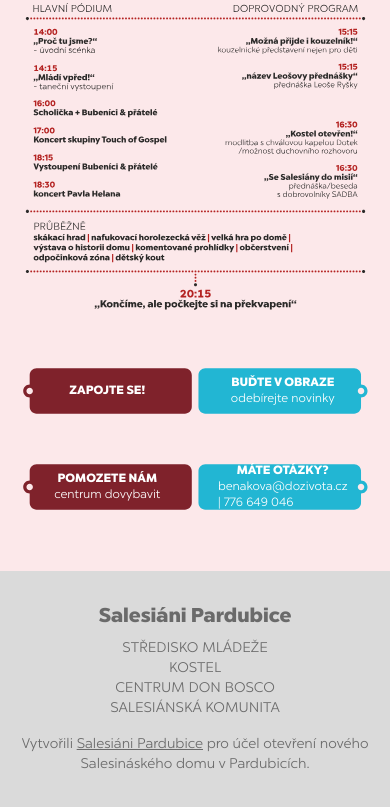
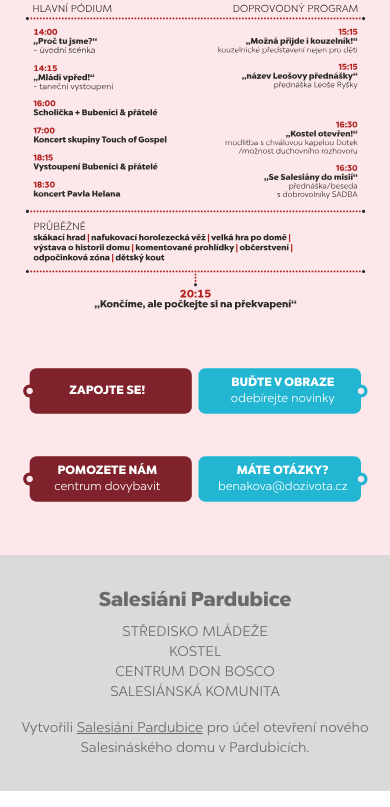
Before and after one commit to Salesiani-Pardubice/OteFEST, a Next.js app: page / in a window 390 px wide. Shown: the part 699-1506 px from the top of the page. Built offline with nearby package versions, Linux system fonts and the light colour scheme.

Commit message:
Update contact information

```diff
--- a/app/page.js
+++ b/app/page.js
@@ -107,8 +107,10 @@
           </p>
           <span className="text-xs md:text-sm lowercase">
             <Link href="mailto:benakova@dozivota.cz">benakova@dozivota.cz</Link>
-            {" | "}
-            <Link href="tel:+420776649046">776 649 046</Link>
+            <span className="hidden sm:inline">{" | "}</span>
+            <Link href="tel:+420776649046" className="hidden sm:inline">
+              776 649 046
+            </Link>
           </span>
         </ButtonBlue>
       </div>
```
